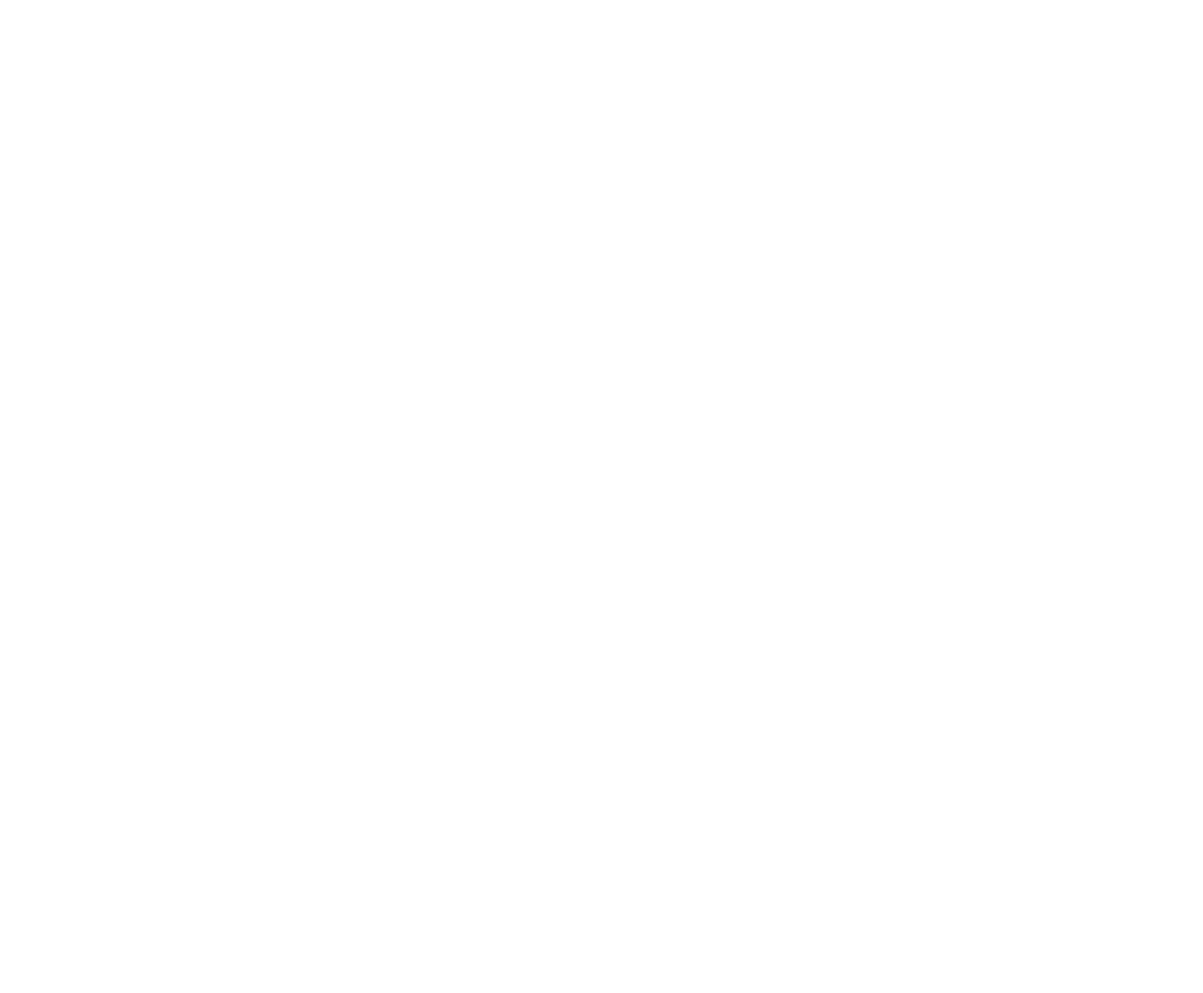
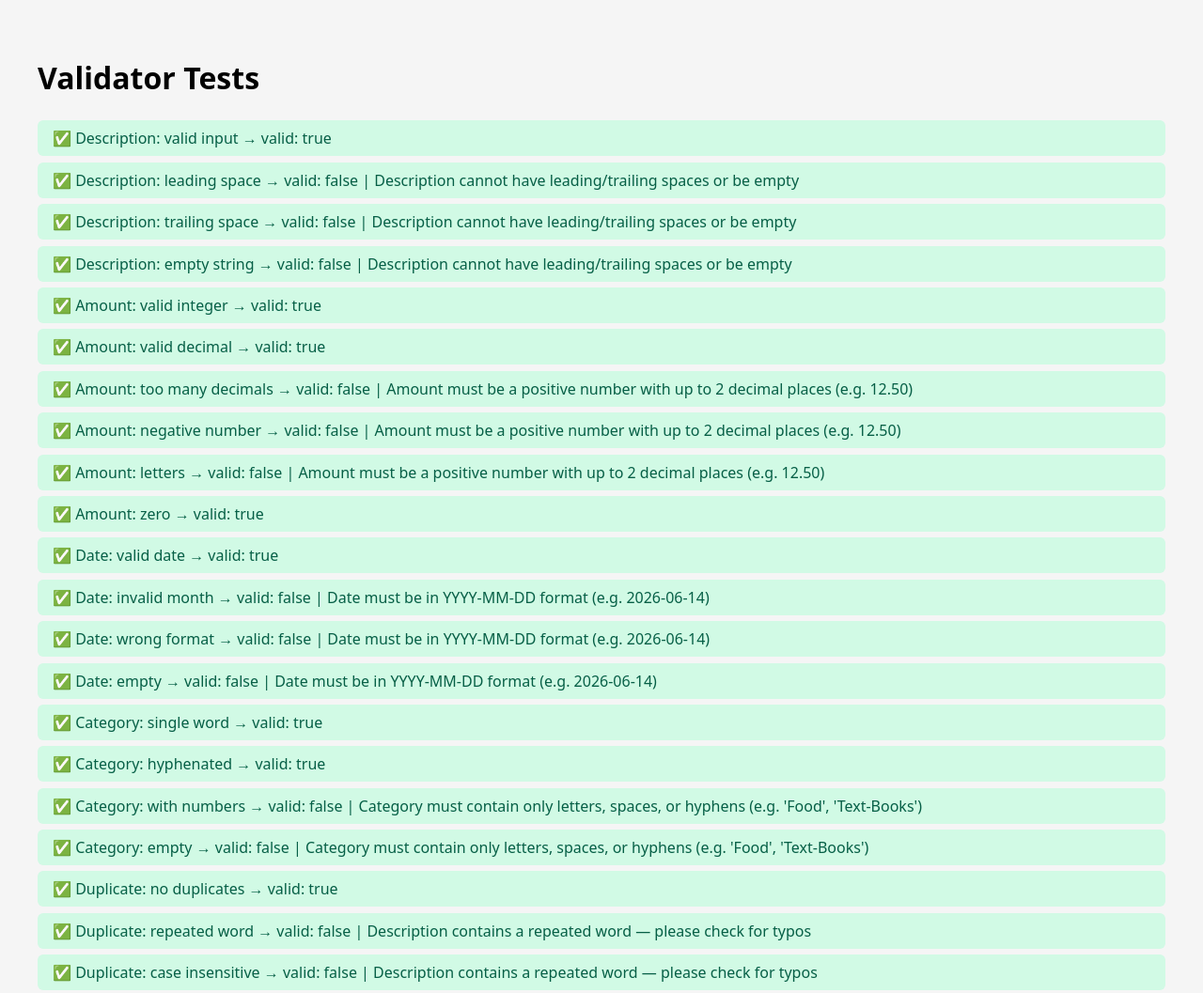
Before and after one commit to GISADan-eng/student-finance-tracker, a plain HTML site: page tests.html in a window 1280 px wide. Shown: the whole page at 94% size. Before the commit the page ends 800 px from the top, so only its background shows below. Drawn offline with Linux system fonts and the light colour scheme.

Commit message:
M3: validators.js with 5 regex rules and tests.html assertions

```diff
--- a/scripts/validators.js
+++ b/scripts/validators.js
@@ -0,0 +1,42 @@
+export const PATTERNS = {
+  description: /^\S(?:.*\S)?$/,
+  amount: /^(0|[1-9]\d*)(\.\d{1,2})?$/,
+  date: /^\d{4}-(0[1-9]|1[0-2])-(0[1-9]|[12]\d|3[01])$/,
+  category: /^[A-Za-z]+(?:[ -][A-Za-z]+)*$/,
+  duplicateWords: /\b(\w+)\s+\1\b/i
+};
+export function validateDescription(value) {
+  if (PATTERNS.description.test(value)) {
+    return { valid: true };
+  } else {
+    return { valid: false, message: "Description cannot have leading/trailing spaces or be empty" };
+  }
+}
+export function validateAmount(value) {
+  if (PATTERNS.amount.test(value)) {
+    return { valid: true };
+  } else {
+    return { valid: false, message: "Amount must be a positive number with up to 2 decimal places (e.g. 12.50)" };
+  }
+}
+export function validateDate(value) {
+  if (PATTERNS.date.test(value)) {
+    return { valid: true };
+  } else {
+    return { valid: false, message: "Date must be in YYYY-MM-DD format (e.g. 2026-06-14)" };
+  }
+}
+export function validateCategory(value) {
+  if (PATTERNS.category.test(value)) {
+    return { valid: true };
+  } else {
+    return { valid: false, message: "Category must contain only letters, spaces, or hyphens (e.g. 'Food', 'Text-Books')" };
+  }
+}
+export function validateNoDuplicateWords(value) {
+  if (PATTERNS.duplicateWords.test(value)) {
+    return { valid: false, message: "Description contains a repeated word — please check for typos" };
+  } else {
+    return { valid: true };
+  }
+}
--- a/tests.html
+++ b/tests.html
@@ -0,0 +1,69 @@
+<!DOCTYPE html>
+<html lang="en">
+<head>
+  <meta charset="UTF-8">
+  <title>Validator Tests</title>
+  <style>
+    body { font-family: system-ui; padding: 2rem; background: #f5f5f5; }
+    h1 { margin-bottom: 1.5rem; }
+    .test { padding: 0.5rem 1rem; margin: 0.4rem 0; border-radius: 6px; }
+    .pass { background: #d1fae5; color: #065f46; }
+    .fail { background: #fee2e2; color: #991b1b; }
+  </style>
+</head>
+<body>
+  <h1>Validator Tests</h1>
+  <div id="results"></div>
+
+  <script type="module">
+    import {
+      validateDescription,
+      validateAmount,
+      validateDate,
+      validateCategory,
+      validateNoDuplicateWords
+    } from './scripts/validators.js';
+
+    const results = document.getElementById('results');
+
+    function assert(label, actual, expectedValid) {
+      const passed = actual.valid === expectedValid;
+      const div = document.createElement('div');
+      div.className = `test ${passed ? 'pass' : 'fail'}`;
+      div.textContent = `${passed ? '✅' : '❌'} ${label} → valid: ${actual.valid}${actual.message ? ' | ' + actual.message : ''}`;
+      results.appendChild(div);
+    }
+
+    // Description tests
+    assert('Description: valid input', validateDescription('Lunch at cafeteria'), true);
+    assert('Description: leading space', validateDescription(' Lunch'), false);
+    assert('Description: trailing space', validateDescription('Lunch '), false);
+    assert('Description: empty string', validateDescription(''), false);
+
+    // Amount tests
+    assert('Amount: valid integer', validateAmount('12'), true);
+    assert('Amount: valid decimal', validateAmount('12.50'), true);
+    assert('Amount: too many decimals', validateAmount('12.999'), false);
+    assert('Amount: negative number', validateAmount('-5'), false);
+    assert('Amount: letters', validateAmount('abc'), false);
+    assert('Amount: zero', validateAmount('0'), true);
+
+    // Date tests
+    assert('Date: valid date', validateDate('2026-06-14'), true);
+    assert('Date: invalid month', validateDate('2026-13-01'), false);
+    assert('Date: wrong format', validateDate('14-06-2026'), false);
+    assert('Date: empty', validateDate(''), false);
+
+    // Category tests
+    assert('Category: single word', validateCategory('Food'), true);
+    assert('Category: hyphenated', validateCategory('Text-Books'), true);
+    assert('Category: with numbers', validateCategory('Food2'), false);
+    assert('Category: empty', validateCategory(''), false);
+
+    // Duplicate word tests
+    assert('Duplicate: no duplicates', validateNoDuplicateWords('Lunch at cafeteria'), true);
+    assert('Duplicate: repeated word', validateNoDuplicateWords('the the cafeteria'), false);
+    assert('Duplicate: case insensitive', validateNoDuplicateWords('The the cafeteria'), false);
+  </script>
+</body>
+</html>
```
Also changed, not shown: styles/main.css (line endings or trailing spaces).
